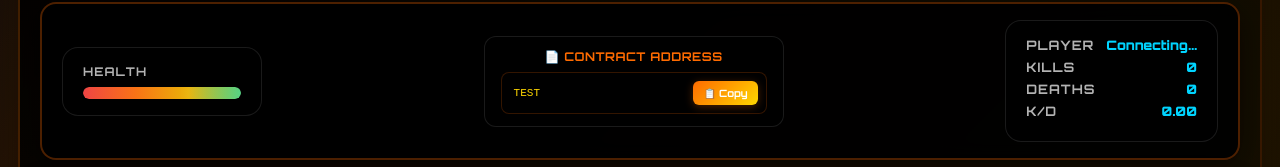
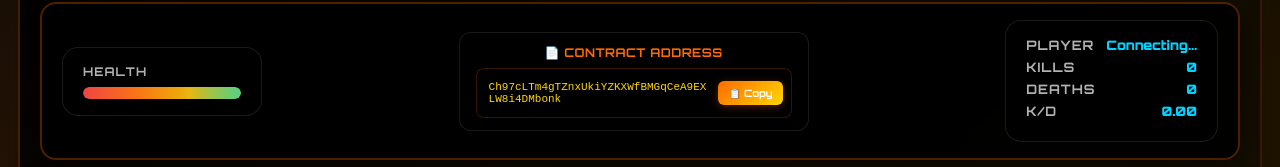
Before and after one commit to ywa0/finalbonker, a website: page index.html in a window 1280 px wide. Shown: the part 113-280 px from the top of the page. Drawn offline with nearby package versions, Linux system fonts and the light colour scheme.

Commit message:
Deploying updates

```diff
--- a/index.html
+++ b/index.html
@@ -1495,7 +1495,7 @@
             <div class="hud-contract-section">
                 <div class="hud-contract-title">📄 Contract Address</div>
                 <div class="hud-contract-address-container">
-                    <div class="hud-contract-address" id="hudContractAddress">TEST</div>
+                    <div class="hud-contract-address" id="hudContractAddress">Ch97cLTm4gTZnxUkiYZKXWfBMGqCeA9EXLW8i4DMbonk</div>
                     <button class="hud-copy-button" id="hudCopyButton" onclick="copyHudContractAddress()">📋 Copy</button>
                 </div>
             </div>
@@ -1593,7 +1593,7 @@
         <div class="contract-section">
             <div class="contract-title">📄 Contract Address</div>
             <div class="contract-address-container">
-                <div class="contract-address" id="contractAddress">TEST</div>
+                <div class="contract-address" id="contractAddress">Ch97cLTm4gTZnxUkiYZKXWfBMGqCeA9EXLW8i4DMbonk</div>
                 <button class="copy-button" id="copyButton" onclick="copyContractAddress()">📋 Copy</button>
             </div>
             <div class="copy-feedback" id="copyFeedback">Copied to clipboard!</div>
```
